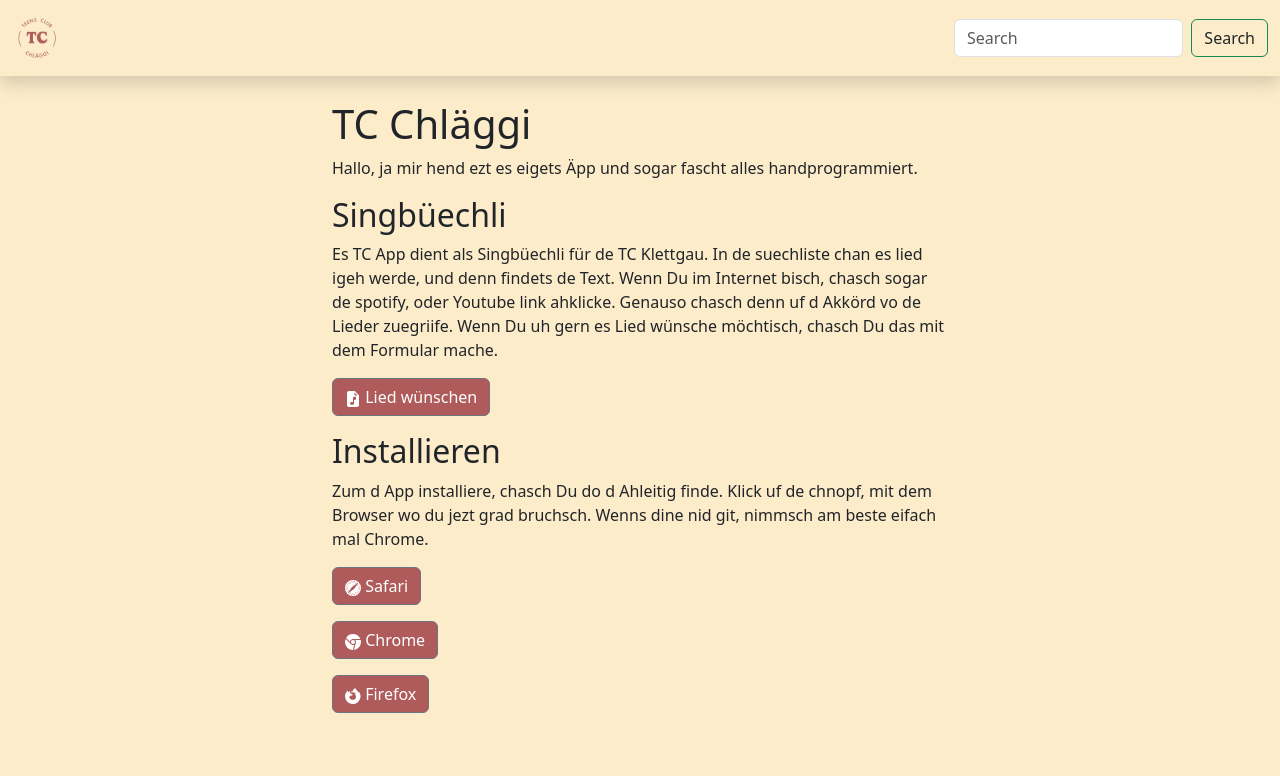
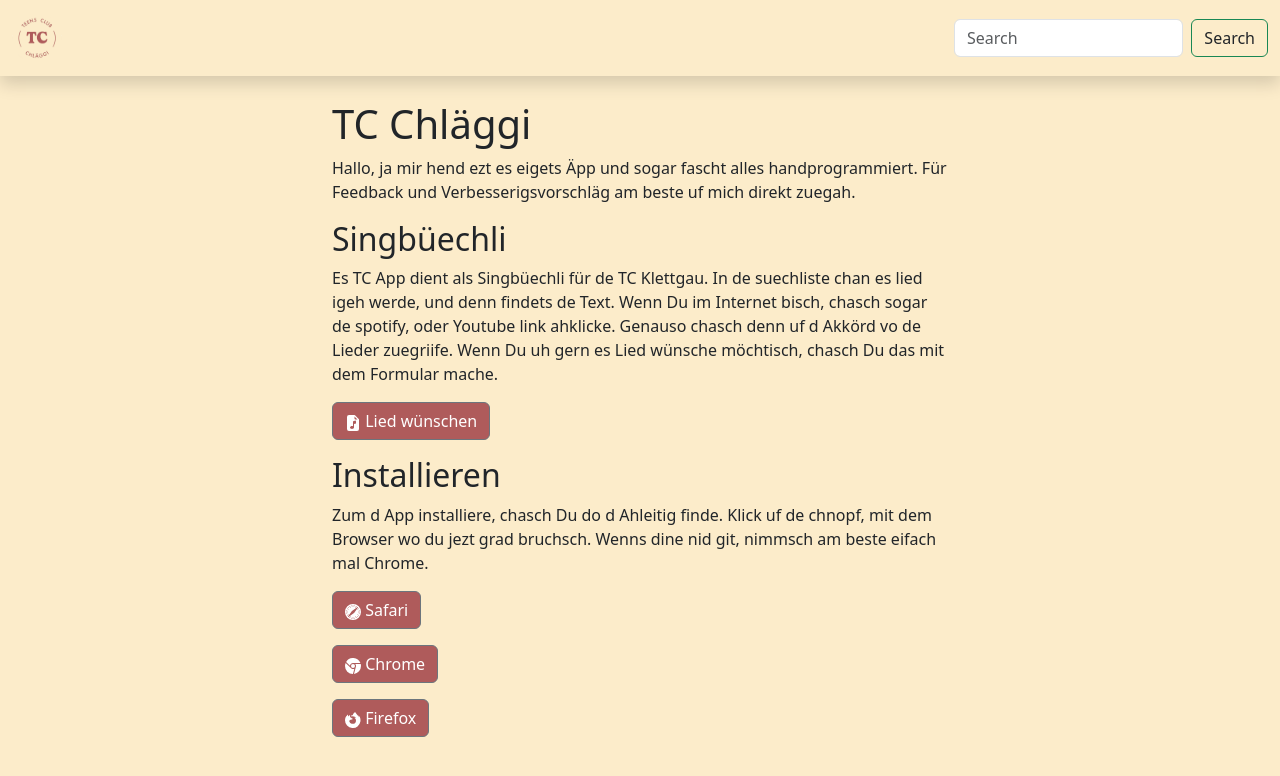
Before and after one commit to Soraxem/song-dist, a Jekyll site: the page built from index.md, in a window 1280 px wide. Shown: the top 776 px of the page. Built offline with Jekyll 4.4.1, drawn with Linux system fonts in a browser that asks for light colours.

Commit message:
added feedback disclamer

```diff
--- a/index.md
+++ b/index.md
@@ -4,7 +4,7 @@ title: Home
 ---
 # TC Chläggi
 
-Hallo, ja mir hend ezt es eigets Äpp und sogar fascht alles handprogrammiert.
+Hallo, ja mir hend ezt es eigets Äpp und sogar fascht alles handprogrammiert. Für Feedback und Verbesserigsvorschläg am beste uf mich direkt zuegah.
 
 ## Singbüechli
 
```
